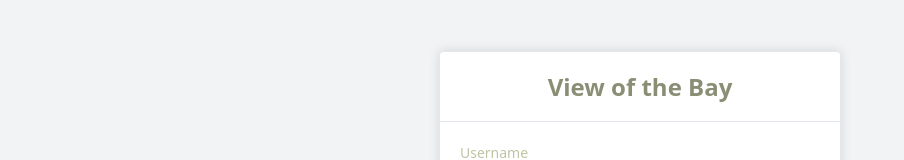
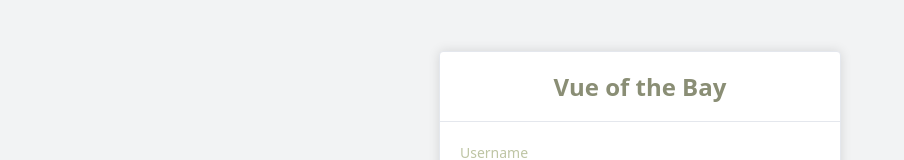
Before and after one commit to 2026bayviewglenEMR/view-of-the-bay, a Vue app in the folder frontend/: page /login in a window 1280 px wide. Shown: the part 255-415 px from the top of the page, without its empty margins (0-904 px from the left). Built offline with nearby package versions, Linux system fonts and the light colour scheme.

Commit message:
updated login

```diff
--- a/frontend/src/views/Login.vue
+++ b/frontend/src/views/Login.vue
@@ -2,7 +2,7 @@
   <div class="login-container">
     <el-card class="login-card">
       <template #header>
-        <h2 class="login-title">View of the Bay</h2>
+        <h2 class="login-title">Vue of the Bay</h2>
       </template>
 
       <el-form label-position="top">
```
